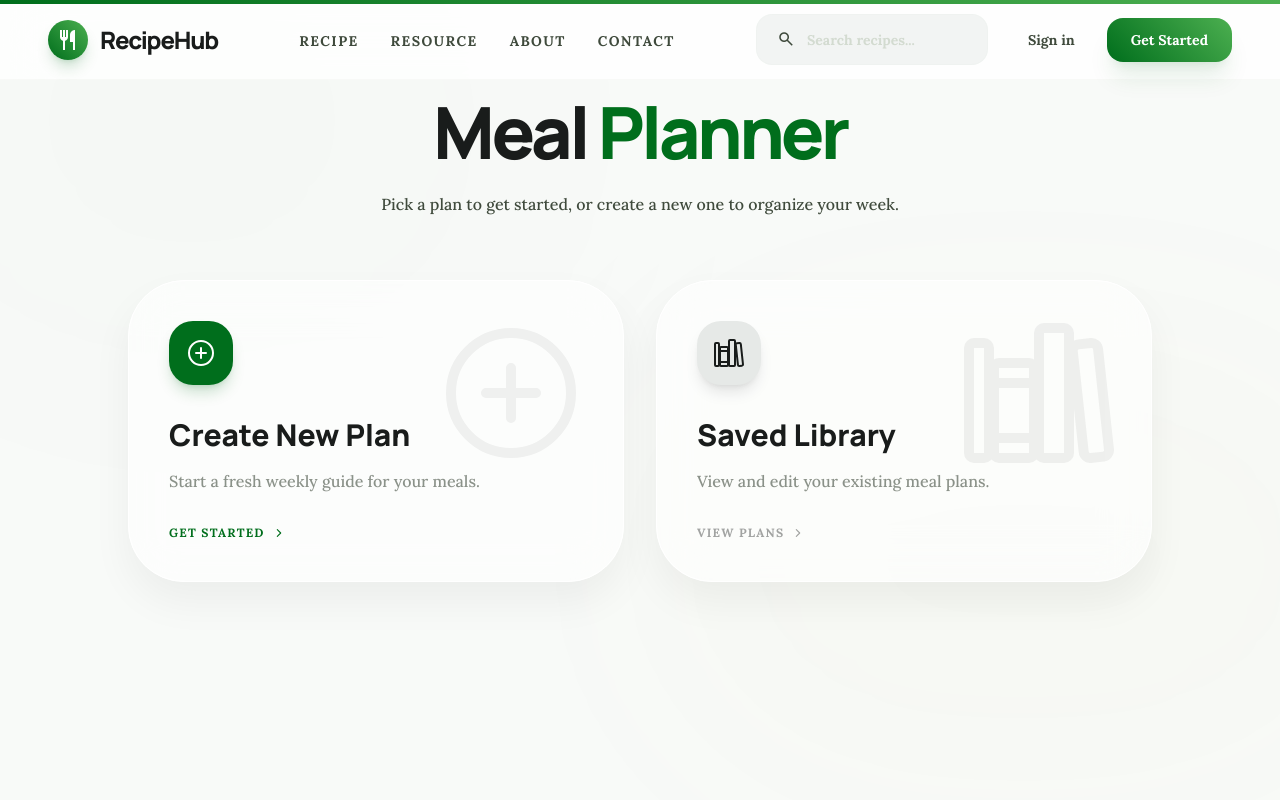
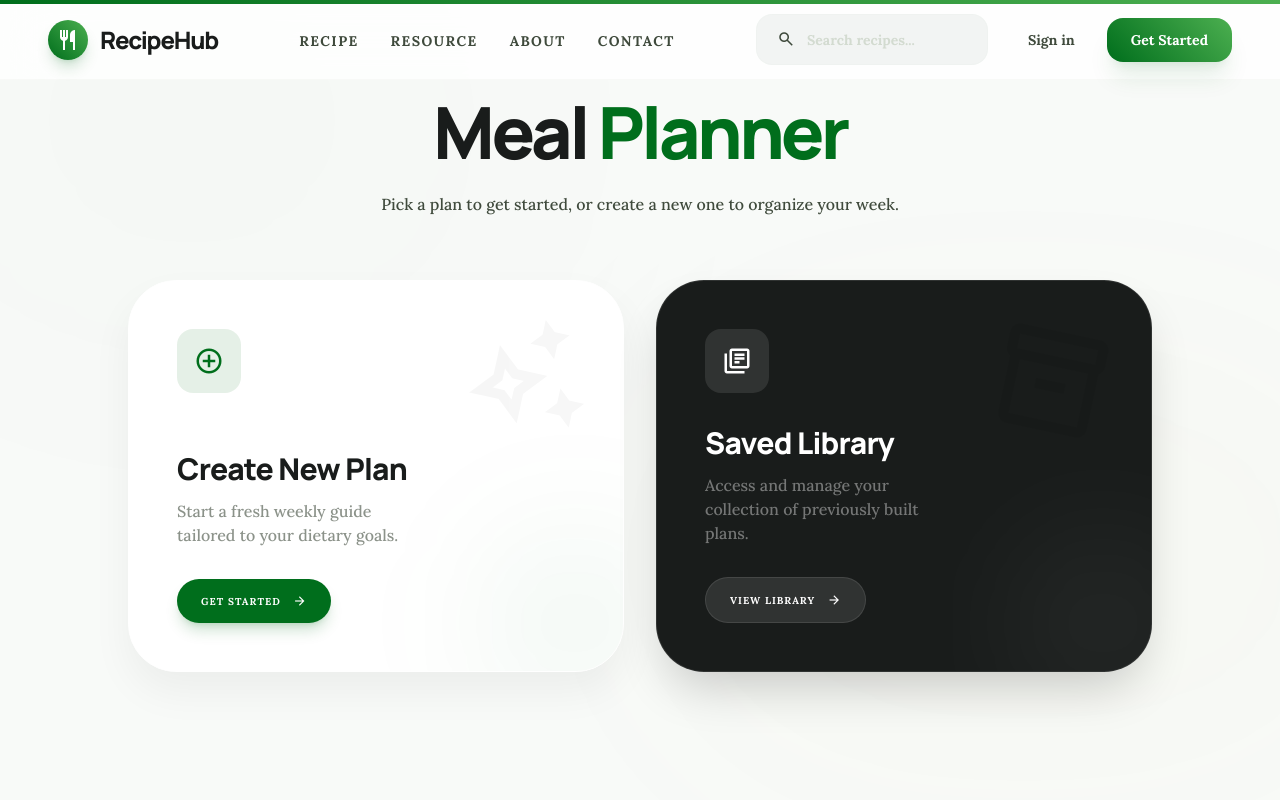
Before and after one commit to AnandSinghRajpoot/Recipe-plateform, a React (Vite) app in the folder Frontend/: page /meal-planner in a window 1280 px wide. Shown: the top 800 px of the page. Built offline with nearby package versions, Linux system fonts and the light colour scheme.

Commit message:
feat(profile-planner): update profile completion logic and enhance meal planner landing and detail views

```diff
--- a/Frontend/src/pages/product/MealPlanner.jsx
+++ b/Frontend/src/pages/product/MealPlanner.jsx
@@ -178,8 +178,8 @@ const MealPlanner = () => {
             const listData = generateRes.data.data;
 
             // Save the list
-            const saveRes = await apiClient.post('/shopping-lists/save', {
-                name: `${plan.name} Shopping List`,
+            const saveRes = await apiClient.post('/shopping-lists', {
+                name: `${plan.name} List - ${new Date().toLocaleDateString()} ${new Date().toLocaleTimeString([], { hour: '2-digit', minute: '2-digit' })}`,
                 items: listData.items.map(item => ({
                     ingredientName: item.ingredientName,
                     quantity: item.quantity,
--- a/Frontend/src/pages/product/MealPlannerLanding.jsx
+++ b/Frontend/src/pages/product/MealPlannerLanding.jsx
@@ -112,42 +112,48 @@ const MealPlannerLanding = ({ isTab = false }) => {
                             initial={{ opacity: 0, scale: 0.95 }}
                             animate={{ opacity: 1, scale: 1 }}
                             exit={{ opacity: 0, scale: 1.05 }}
-                            className="grid grid-cols-1 md:grid-cols-2 gap-8"
+                            className="flex flex-col md:flex-row gap-8 items-stretch"
                         >
                             {/* Create New Plan Card */}
                             <button
                                 onClick={() => setView("create")}
-                                className="group relative bg-white/60 backdrop-blur-xl p-10 rounded-[3.5rem] border border-white hover:border-primary/30 transition-all text-left botanical-shadow overflow-hidden"
+                                className="flex-1 group relative bg-white rounded-[3rem] p-12 border border-white hover:border-primary/20 hover:shadow-2xl transition-all text-left flex flex-col botanical-shadow overflow-hidden"
                             >
-                                <div className="absolute top-0 right-0 p-8 opacity-5 group-hover:opacity-10 transition-opacity">
-                                    <IoAddCircleOutline className="w-40 h-40" />
+                                <div className="w-16 h-16 rounded-2xl bg-primary/10 text-primary flex items-center justify-center mb-8 group-hover:bg-primary group-hover:text-white transition-all duration-500">
+                                    <span className="material-symbols-outlined text-3xl">add_circle</span>
                                 </div>
-                                <div className="w-16 h-16 rounded-3xl bg-primary text-white flex items-center justify-center mb-8 shadow-lg shadow-primary/20 group-hover:scale-110 transition-transform">
-                                    <IoAddCircleOutline className="w-8 h-8" />
+                                <div className="mt-auto relative z-10">
+                                    <h3 className="text-3xl font-headline font-black text-on-surface mb-3 tracking-tight">Create New Plan</h3>
+                                    <p className="text-on-surface-variant font-medium opacity-60 mb-8 max-w-[240px]">Start a fresh weekly guide tailored to your dietary goals.</p>
+                                    <div className="inline-flex items-center gap-3 px-6 py-3 rounded-full bg-primary text-white font-black uppercase text-[10px] tracking-widest shadow-lg shadow-primary/20 group-hover:scale-105 transition-transform">
+                                        Get Started <span className="material-symbols-outlined text-sm">arrow_forward</span>
+                                    </div>
                                 </div>
-                                <h3 className="text-3xl font-headline font-black text-on-surface mb-4">Create New Plan</h3>
-                                <p className="text-on-surface-variant font-medium opacity-60 mb-8">Start a fresh weekly guide for your meals.</p>
-                                <div className="flex items-center gap-2 text-primary font-black uppercase text-xs tracking-widest">
-                                    Get Started <IoChevronForwardOutline />
-                                </div>
+
+                                {/* Background Decoration */}
+                                <div className="absolute -right-12 -bottom-12 w-48 h-48 bg-primary/5 rounded-full blur-3xl group-hover:bg-primary/10 transition-colors"></div>
+                                <span className="material-symbols-outlined absolute top-10 right-10 text-[120px] opacity-[0.03] group-hover:opacity-[0.08] transition-opacity -rotate-12">auto_awesome</span>
                             </button>
 
                             {/* View Existing Plans Card */}
                             <button
                                 onClick={() => setView("existing")}
-                                className="group relative bg-white/60 backdrop-blur-xl p-10 rounded-[3.5rem] border border-white hover:border-primary/30 transition-all text-left botanical-shadow overflow-hidden"
+                                className="flex-1 group relative bg-on-surface rounded-[3rem] p-12 border border-white/10 hover:shadow-2xl transition-all text-left flex flex-col overflow-hidden shadow-2xl shadow-black/20"
                             >
-                                <div className="absolute top-0 right-0 p-8 opacity-5 group-hover:opacity-10 transition-opacity">
-                                    <IoLibraryOutline className="w-40 h-40" />
+                                <div className="w-16 h-16 rounded-2xl bg-white/10 text-white flex items-center justify-center mb-8 group-hover:bg-white group-hover:text-on-surface transition-all duration-500">
+                                    <span className="material-symbols-outlined text-3xl">library_books</span>
                                 </div>
-                                <div className="w-16 h-16 rounded-3xl bg-surface-container-high text-on-surface flex items-center justify-center mb-8 shadow-lg group-hover:scale-110 transition-transform">
-                                    <IoLibraryOutline className="w-8 h-8" />
+                                <div className="mt-auto relative z-10">
+                                    <h3 className="text-3xl font-headline font-black text-white mb-3 tracking-tight">Saved Library</h3>
+                                    <p className="text-white/40 font-medium mb-8 max-w-[240px]">Access and manage your collection of previously built plans.</p>
+                                    <div className="inline-flex items-center gap-3 px-6 py-3 rounded-full bg-white/10 text-white font-black uppercase text-[10px] tracking-widest border border-white/10 group-hover:bg-white group-hover:text-on-surface transition-colors">
+                                        View Library <span className="material-symbols-outlined text-sm">arrow_forward</span>
+                                    </div>
                                 </div>
-                                <h3 className="text-3xl font-headline font-black text-on-surface mb-4">Saved Library</h3>
-                                <p className="text-on-surface-variant font-medium opacity-60 mb-8">View and edit your existing meal plans.</p>
-                                <div className="flex items-center gap-2 text-on-surface font-black uppercase text-xs tracking-widest opacity-40">
-                                    View Plans <IoChevronForwardOutline />
-                                </div>
+
+                                {/* Background Decoration */}
+                                <div className="absolute -right-12 -bottom-12 w-48 h-48 bg-white/5 rounded-full blur-3xl"></div>
+                                <span className="material-symbols-outlined absolute top-10 right-10 text-[120px] opacity-[0.05] group-hover:opacity-[0.1] transition-opacity rotate-12">inventory_2</span>
                             </button>
                         </motion.div>
                     )}
```
Also changed, not shown: Frontend/src/pages/Homes/profile.jsx (+28 -14 lines), Frontend/src/pages/ProfileComplete.jsx (+46 -16 lines).
